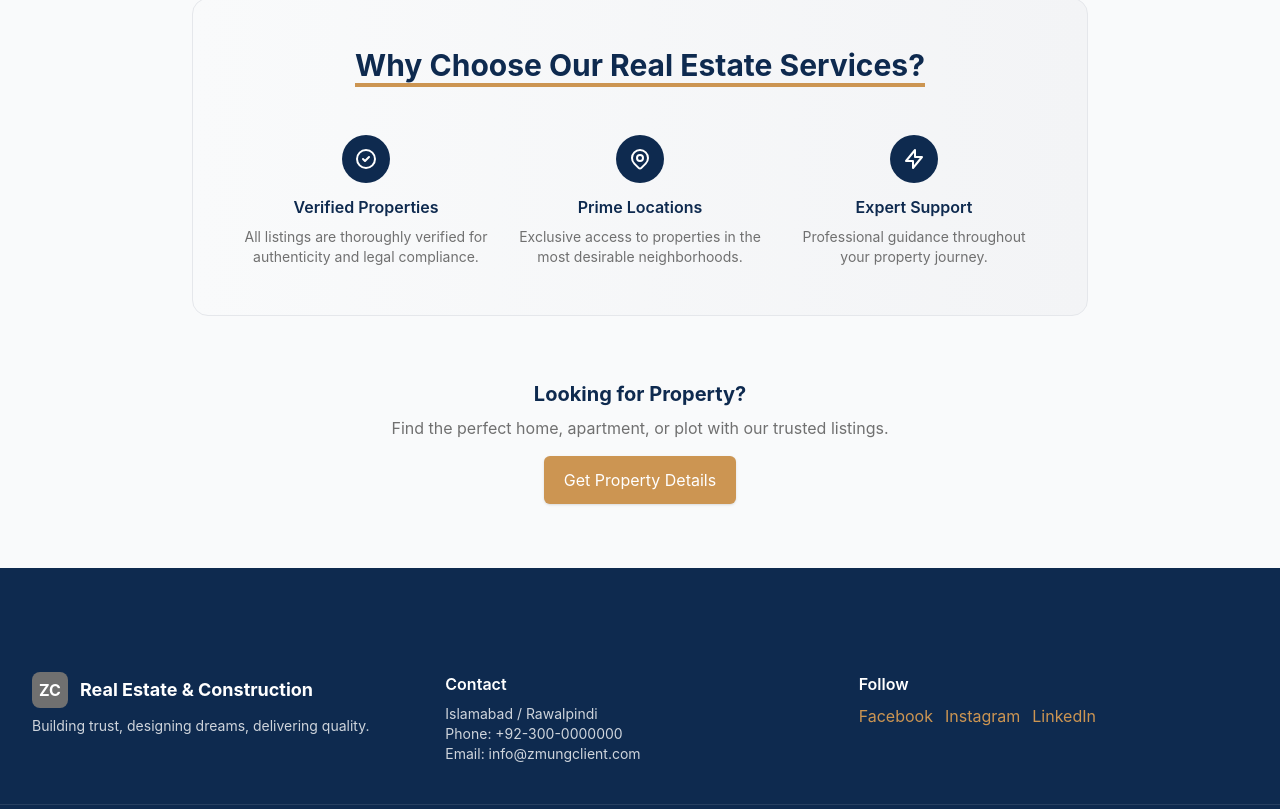
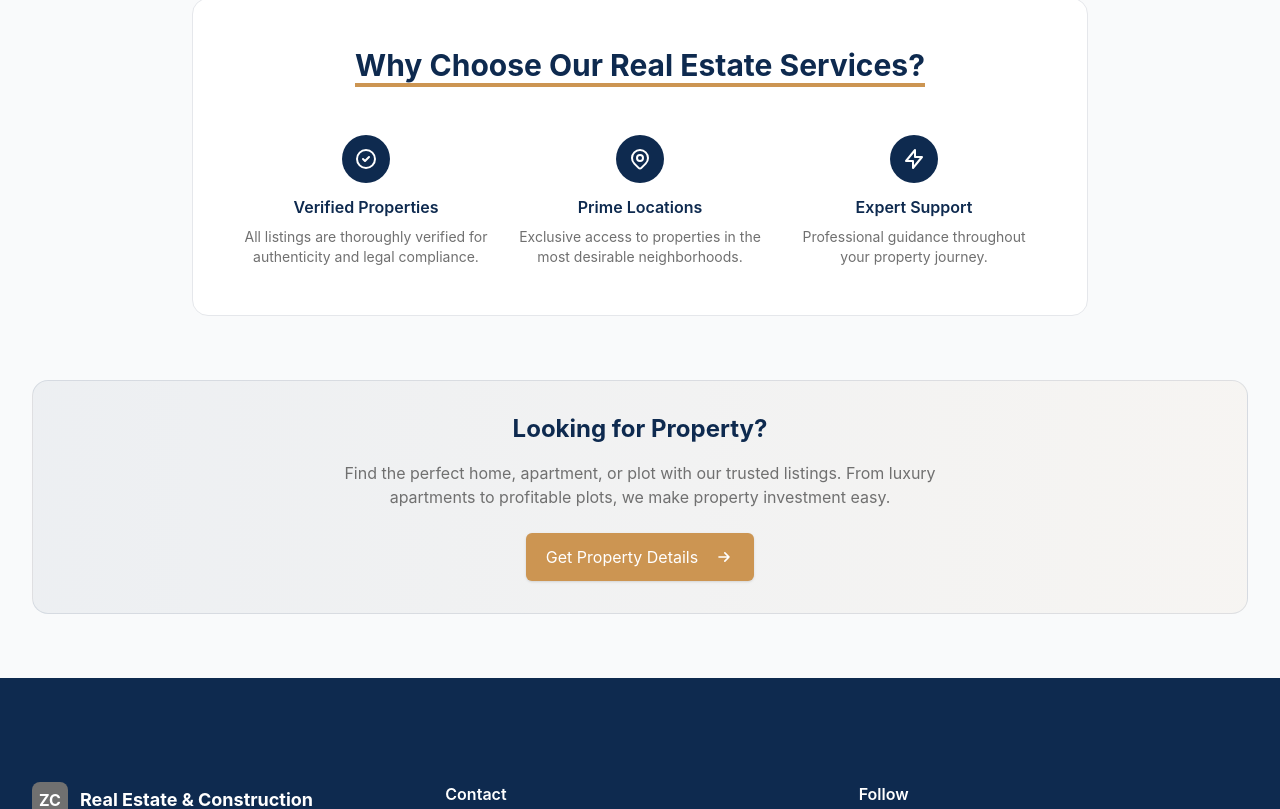
Before and after one commit to iNoumanMalik/landmark-builders, a React (Vite) app: page /realestate in a window 1280 px wide. Shown: the part 1066-1875 px from the top of the page. Built offline with nearby package versions, Linux system fonts and the light colour scheme.

Commit message:
Updated CTA in real state page

```diff
--- a/src/pages/RealEstate.jsx
+++ b/src/pages/RealEstate.jsx
@@ -108,7 +108,7 @@ export default function RealEstate() {
         transition={{ duration: 0.8, delay: 0.4 }}
         className="mt-20 text-center"
       >
-        <div className="bg-gradient-to-r from-gray-50 to-gray-100 rounded-2xl p-8 sm:p-12 max-w-4xl mx-auto border border-gray-200">
+        <div className="bg-white rounded-2xl p-8 sm:p-12 max-w-4xl mx-auto border border-gray-200">
           <div className="w-full flex justify-center">
             <h2 className="max-w-xl  text-2xl sm:text-3xl font-bold text-primary mb-4 border-b-4 border-accent">
               Why Choose Our Real Estate Services?
@@ -196,20 +196,58 @@ export default function RealEstate() {
           </div>
         </div>
       </motion.div>
-          <div className="mt-16 text-center">
+      <motion.div
+        initial={{ opacity: 0, y: 30 }}
+        whileInView={{ opacity: 1, y: 0 }}
+        viewport={{ once: true }}
+        transition={{ duration: 0.8, delay: 0.6 }}
+        className="text-center mt-16"
+      >
+        <div className="bg-gradient-to-r from-primary/5 to-accent/5 rounded-2xl p-8 border border-primary/10">
+          <h3 className="text-2xl font-bold text-primary mb-4">
+            Looking for Property?
+          </h3>
+          <p className="text-warmGray mb-6 max-w-2xl mx-auto">
+            Find the perfect home, apartment, or plot with our trusted listings.
+            From luxury apartments to profitable plots, we make property
+            investment easy.
+          </p>
+          <motion.a
+            href="/contact"
+            className="btn-accent inline-flex items-center space-x-2"
+            whileHover={{ scale: 1.05 }}
+            whileTap={{ scale: 0.95 }}
+          >
+            <span>Get Property Details</span>
+            <svg
+              className="w-5 h-5"
+              fill="none"
+              stroke="currentColor"
+              viewBox="0 0 24 24"
+            >
+              <path
+                strokeLinecap="round"
+                strokeLinejoin="round"
+                strokeWidth={2}
+                d="M13 7l5 5m0 0l-5 5m5-5H6"
+              />
+            </svg>
+          </motion.a>
+        </div>
+      </motion.div>
+      {/* <div className="mt-16 text-center">
         <h3 className="text-xl font-bold text-primary">
           Looking for Property?
         </h3>
         <p className="text-warmGray mt-2">
-              Find the perfect home, apartment, or plot with our trusted
-              listings.
+          Find the perfect home, apartment, or plot with our trusted listings.
         </p>
         <div className="mt-4">
           <a href="/contact" className="btn-accent">
             Get Property Details
           </a>
         </div>
-          </div>
+      </div> */}
     </section>
   );
 }
```
Also changed, not shown: src/pages/Construction.jsx (+0 -11 lines). Lines whose indentation alone changed are shown as unchanged.
